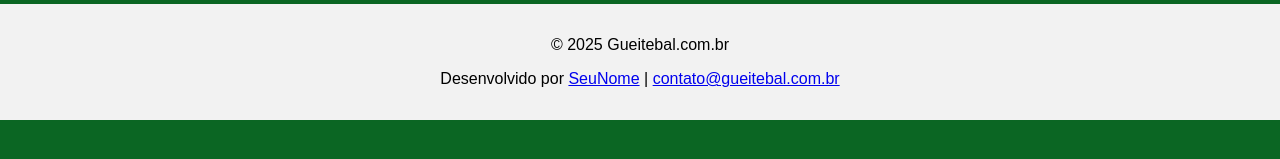
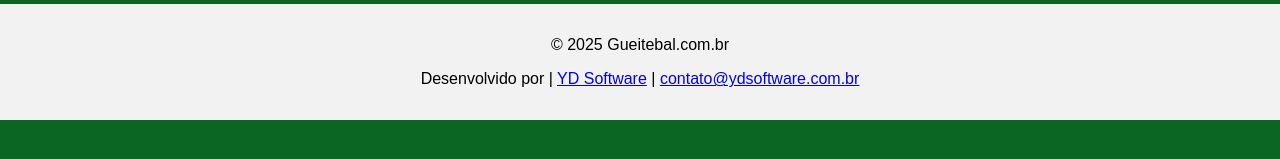
Before and after one commit to satochi-yamamoto/gueiteball, a React (Vite) app: page / in a window 1280 px wide. Shown: the part 521-680 px from the top of the page. Built offline with nearby package versions, Linux system fonts and the light colour scheme.

Commit message:
Atualiza informações de contato no rodapé e corrige link do desenvolvedor

```diff
--- a/src/components/Footer.jsx
+++ b/src/components/Footer.jsx
@@ -21,21 +21,21 @@ function Footer() {
 
       {/* Informações de desenvolvimento e contato */}
       <p>
-        Desenvolvido por{' '}
+        Desenvolvido por  |{' '}
         <a
-          href="https://seulink.dev"
+          href="https://ydsoftware.com.br"
           target="_blank"
           rel="noopener noreferrer"
           aria-label="Link para o desenvolvedor"
         >
-          SeuNome
+          YD Software
         </a>{' '}
         |{' '}
         <a
-          href="mailto:contato@gueitebal.com.br"
+          href="mailto:contato@ydsoftware.com.br"
           aria-label="Enviar email para contato"
         >
-          contato@gueitebal.com.br
+          contato@ydsoftware.com.br
         </a>
       </p>
     </footer>
```
